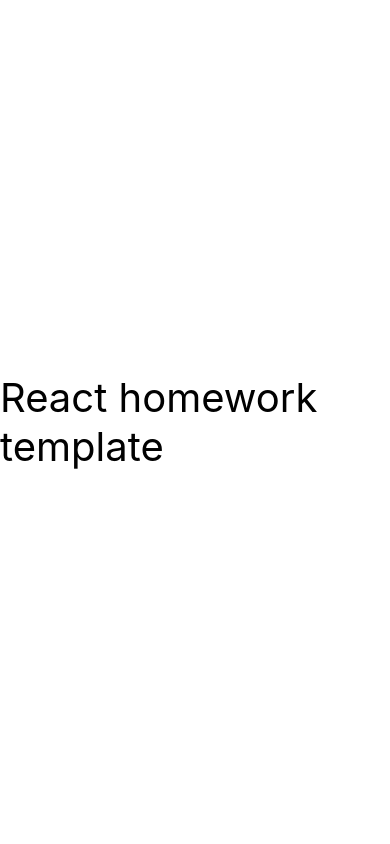
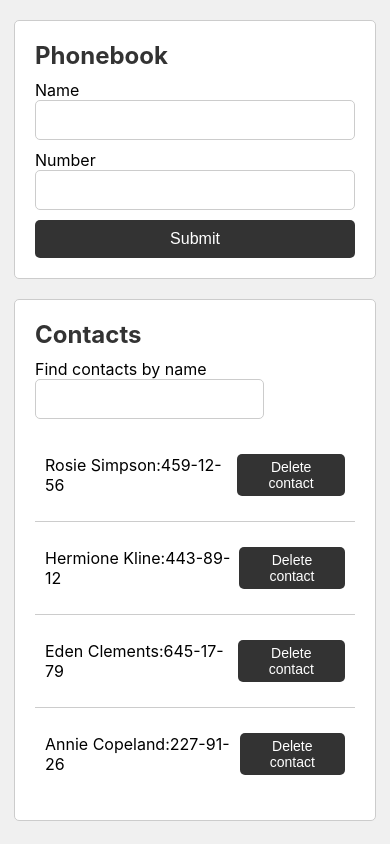
Before and after one commit to AndriySafonov/goit-react-hw-04-phonebook, a React (Create React App) app: page / in a window 390 px wide. Built offline with nearby package versions, Linux system fonts and the light colour scheme.

Commit message:
added components from phonebook 3

```diff
--- a/src/components/App.jsx
+++ b/src/components/App.jsx
@@ -1,16 +1,86 @@
-export const App = () => {
-  return (
-    <div
-      style={{
-        height: '100vh',
-        display: 'flex',
-        justifyContent: 'center',
-        alignItems: 'center',
-        fontSize: 40,
-        color: '#010101'
-      }}
-    >
-      React homework template
-    </div>
-  );
-};
+import React from 'react';
+import { Component } from 'react';
+import { nanoid } from 'nanoid';
+import { Section } from './Section/Section';
+import { FormContacts } from './FormContacts/FormContacts';
+import { FilterContacts } from './FilterContacts/FilterContacts';
+import { ContactList } from './ContactList/ContactList';
+
+export class App extends Component {
+  state = {
+    contacts: [
+      { id: 'id-1', name: 'Rosie Simpson', number: '459-12-56' },
+      { id: 'id-2', name: 'Hermione Kline', number: '443-89-12' },
+      { id: 'id-3', name: 'Eden Clements', number: '645-17-79' },
+      { id: 'id-4', name: 'Annie Copeland', number: '227-91-26' },
+    ],
+    filter: '',
+  };
+
+  componentDidMount() {
+    // console.log('App componentDidMount');
+    const contacts = localStorage.getItem('contacts');
+    const parsedContacts = JSON.parse(contacts);
+    // console.log(parsedContacts);
+    if (parsedContacts) {
+      this.setState({ contacts: parsedContacts });
+    }
+  }
+
+  componentDidUpdate(prevProps, prevState) {
+    // console.log('App componentDidUpdate');
+    if (this.state.contacts !== prevState.contacts) {
+      // console.log('update contacts');
+      localStorage.setItem('contacts', JSON.stringify(this.state.contacts));
+    }
+    // console.log(prevState);
+    // console.log(this.state);
+  }
+
+  addContact = ({ name, number }) => {
+    const names = this.state.contacts.map(contact => contact.name);
+    if (names.indexOf(name) >= 0) {
+      alert(name + ' is already in contacts');
+      return;
+    }
+    this.setState(prevState => {
+      return {
+        contacts: [{ name, number, id: nanoid() }, ...prevState.contacts],
+      };
+    });
+  };
+
+  filterInput = e => {
+    const { name, value } = e.target;
+    this.setState({ [name]: value });
+  };
+
+  deleteContact = id => {
+    this.setState(prevState => ({
+      contacts: prevState.contacts.filter(contact => contact.id !== id),
+    }));
+  };
+
+
+
+  render() {
+    const { contacts, filter } = this.state;
+    const contactFilter = contacts.filter(contact =>
+      contact.name.toLowerCase().includes(filter.toLowerCase())
+    );
+    return (
+      <>
+        <Section title="Phonebook">
+          <FormContacts onSubmit={this.addContact} />
+        </Section>
+        <Section title="Contacts">
+          <FilterContacts name={'filter'} filterInput={this.filterInput} />
+          <ContactList
+            contacts={contactFilter}
+            deleteContact={this.deleteContact}
+          />
+        </Section>
+      </>
+    );
+  }
+}
--- /dev/null
+++ b/src/components/ContactList/ContactList.jsx
@@ -0,0 +1,38 @@
+import PropTypes from 'prop-types';
+// import { nanoid } from 'nanoid';
+import css from './ContactList.module.css';
+
+export const ContactList = ({ contacts, deleteContact }) => {
+  return (
+    <ul className={css.list}>
+      {contacts.map(({ id, name, number }) => {
+        return (
+          <li key={id} className={css.item}>
+            <p>
+              {name}:{number}
+            </p>
+            <button
+              className={css.button}
+              type="button"
+              onClick={() => deleteContact(id)}
+              value="delete"
+            >
+              Delete contact
+            </button>
+          </li>
+        );
+      })}
+    </ul>
+  );
+};
+
+ContactList.propTypes = {
+  contacts: PropTypes.arrayOf(
+    PropTypes.shape({
+      id: PropTypes.string.isRequired,
+      name: PropTypes.string.isRequired,
+      number: PropTypes.string.isRequired,
+    })
+  ),
+  deleteContact: PropTypes.func.isRequired,
+};
--- /dev/null
+++ b/src/components/ContactList/ContactList.module.css
@@ -0,0 +1,24 @@
+.list {
+  list-style: none;
+  padding: 0;
+  margin: 0;
+}
+.item {
+  display: flex;
+  justify-content: space-between;
+  align-items: center;
+  padding: 10px;
+  border-bottom: 1px solid #ccc;
+}
+.item:last-child {
+    border-bottom: none;
+  }
+.button {
+  padding: 5px 10px;
+  border-radius: 5px;
+  border: none;
+  color: #fff;
+  background-color: #333;
+  cursor: pointer;
+  font-size: 14px;
+}
--- /dev/null
+++ b/src/components/FilterContacts/FilterContacts.jsx
@@ -0,0 +1,21 @@
+import PropTypes from 'prop-types';
+import css from './FilterContacts.module.css';
+
+export const FilterContacts = ({ name, filterInput }) => {
+    return (
+        <label >
+        Find contacts by name
+        <input
+          className={css.filterInput}
+          type="text"
+          name={name}
+          onChange={filterInput}
+        />
+      </label>
+    )
+}
+
+FilterContacts.propTypes = {
+    name: PropTypes.string,
+    filterInput: PropTypes.func.isRequired,
+  };
--- /dev/null
+++ b/src/components/FilterContacts/FilterContacts.module.css
@@ -0,0 +1,7 @@
+.filterInput {
+  margin-bottom: 10px;
+  padding: 10px;
+  border-radius: 5px;
+  border: 1px solid #ccc;
+  font-size: 16px;
+}
--- /dev/null
+++ b/src/components/FormContacts/FormContacts.jsx
@@ -0,0 +1,59 @@
+import { Component } from 'react'
+import PropTypes from 'prop-types';
+import css from './FormContacts.module.css';
+
+
+export class FormContacts extends Component {
+    state = { name: '', number: '' };
+
+    handleChange = e => {
+        const { name, value } = e.currentTarget;
+        this.setState({ [name]: value });
+        // console.log({ [name]: value });
+      };
+
+
+      handleSubmit = e => {
+          e.preventDefault();
+          this.props.onSubmit(this.state);
+          this.setState({ name: '', number: '' });
+    };
+
+    render() {
+        return (
+            <form className={css.form} onSubmit={this.handleSubmit}>
+          <label htmlFor="" >
+            Name
+          </label>
+          <input
+            type="text"
+            name="name"
+            pattern="^[a-zA-Zа-яА-Я]+(([' -][a-zA-Zа-яА-Я ])?[a-zA-Zа-яА-Я]*)*$"
+            title="Name may contain only letters, apostrophe, dash and spaces. For example Adrian, Jacob Mercer, Charles de Batz de Castelmore d'Artagnan"
+            required
+            onChange={this.handleChange}
+            value={this.state.name}
+          />
+          <label htmlFor="" >
+            Number
+          </label>
+          <input
+            type="tel"
+            name="number"
+            pattern="\+?\d{1,4}?[-.\s]?\(?\d{1,3}?\)?[-.\s]?\d{1,4}[-.\s]?\d{1,4}[-.\s]?\d{1,9}"
+            title="Phone number must be digits and can contain spaces, dashes, parentheses and can start with +"
+            required
+            onChange={this.handleChange}
+            value={this.state.number}
+          />
+
+          <button type="submit" className={css.btn}>
+            Submit
+          </button>
+        </form>
+        );
+    }
+}
+FormContacts.propTypes = {
+    onSubmit: PropTypes.func.isRequired,
+  };
--- /dev/null
+++ b/src/components/FormContacts/FormContacts.module.css
@@ -0,0 +1,20 @@
+.form{
+    display: flex;
+    flex-direction: column;
+}
+input[type="text"], input[type="tel"] {
+    margin-bottom: 10px;
+    padding: 10px;
+    border-radius: 5px;
+    border: 1px solid #ccc;
+    font-size: 16px;
+  }
+  .btn{
+    padding: 10px;
+    border-radius: 5px;
+    border: none;
+    color: #fff;
+    background-color: #333;
+    cursor: pointer;
+    font-size: 16px;
+  }
--- /dev/null
+++ b/src/components/Section/Section.jsx
@@ -0,0 +1,16 @@
+import PropTypes from 'prop-types';
+import css from './Section.module.css';
+
+export const Section = ({ title, children }) => {
+    return (
+        <div className={css.section}>
+                <h2>{title}</h2>
+                {children}
+            </div>
+    )
+}
+
+Section.propTypes = {
+    title: PropTypes.string.isRequired,
+    children: PropTypes.node.isRequired,
+};
--- /dev/null
+++ b/src/components/Section/Section.module.css
@@ -0,0 +1,12 @@
+.section {
+  background-color: #fff;
+  border: 1px solid #ccc;
+  border-radius: 5px;
+  margin: 20px auto;
+  padding: 20px;
+  max-width: 320px;
+}
+.btn{
+    margin: 20px 0 0 0;
+    cursor: pointer;
+}
--- a/src/index.css
+++ b/src/index.css
@@ -2,14 +2,21 @@
 
 body {
   margin: 0;
+  padding: 0;
   font-family: -apple-system, BlinkMacSystemFont, 'Segoe UI', 'Roboto', 'Oxygen',
     'Ubuntu', 'Cantarell', 'Fira Sans', 'Droid Sans', 'Helvetica Neue',
     sans-serif;
   -webkit-font-smoothing: antialiased;
   -moz-osx-font-smoothing: grayscale;
+  background-color: #f0f0f0;
 }
 
 code {
   font-family: source-code-pro, Menlo, Monaco, Consolas, 'Courier New',
     monospace;
 }
+
+h1, h2 {
+  color: #333;
+  margin: 0 0 10px;
+}
```
